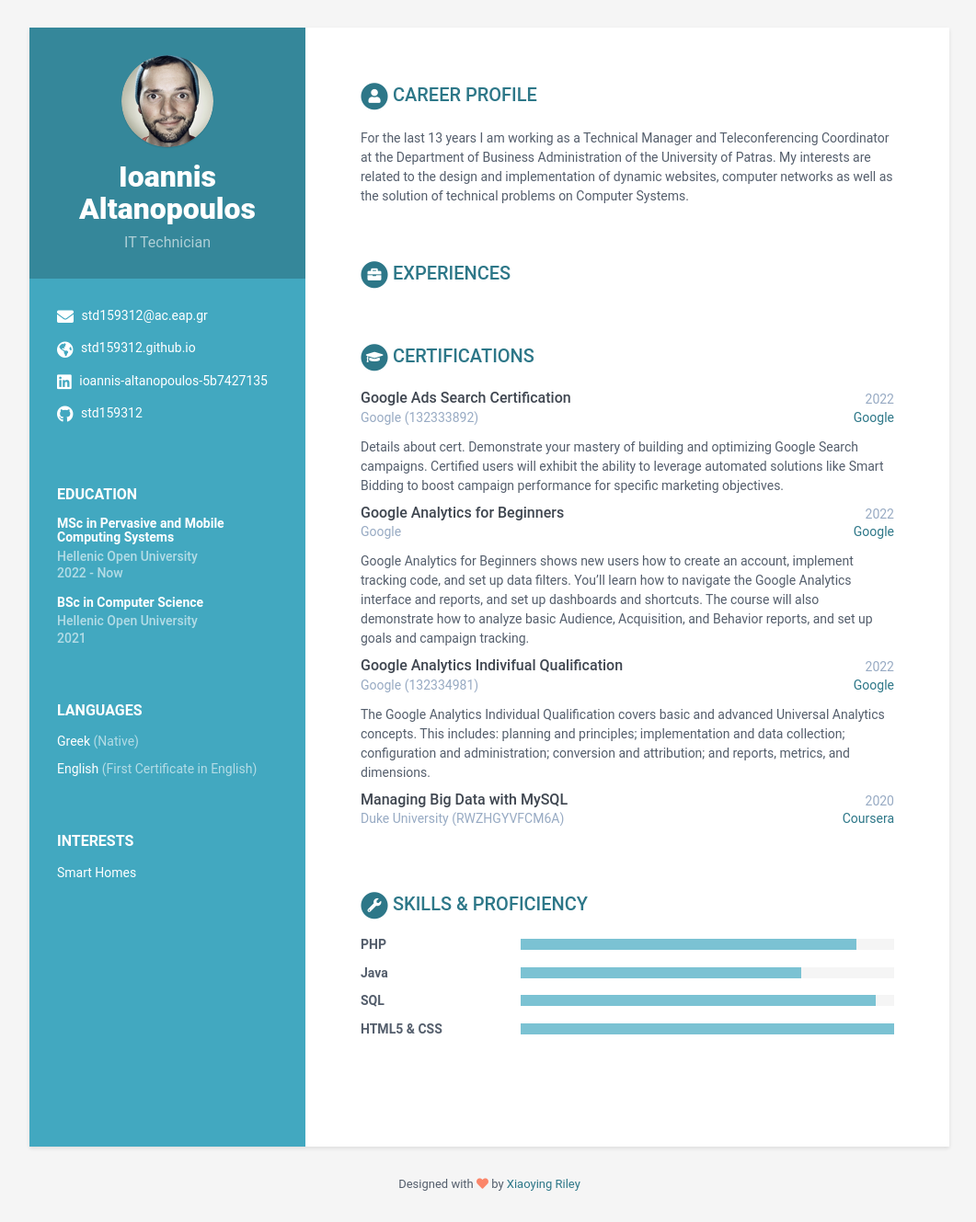
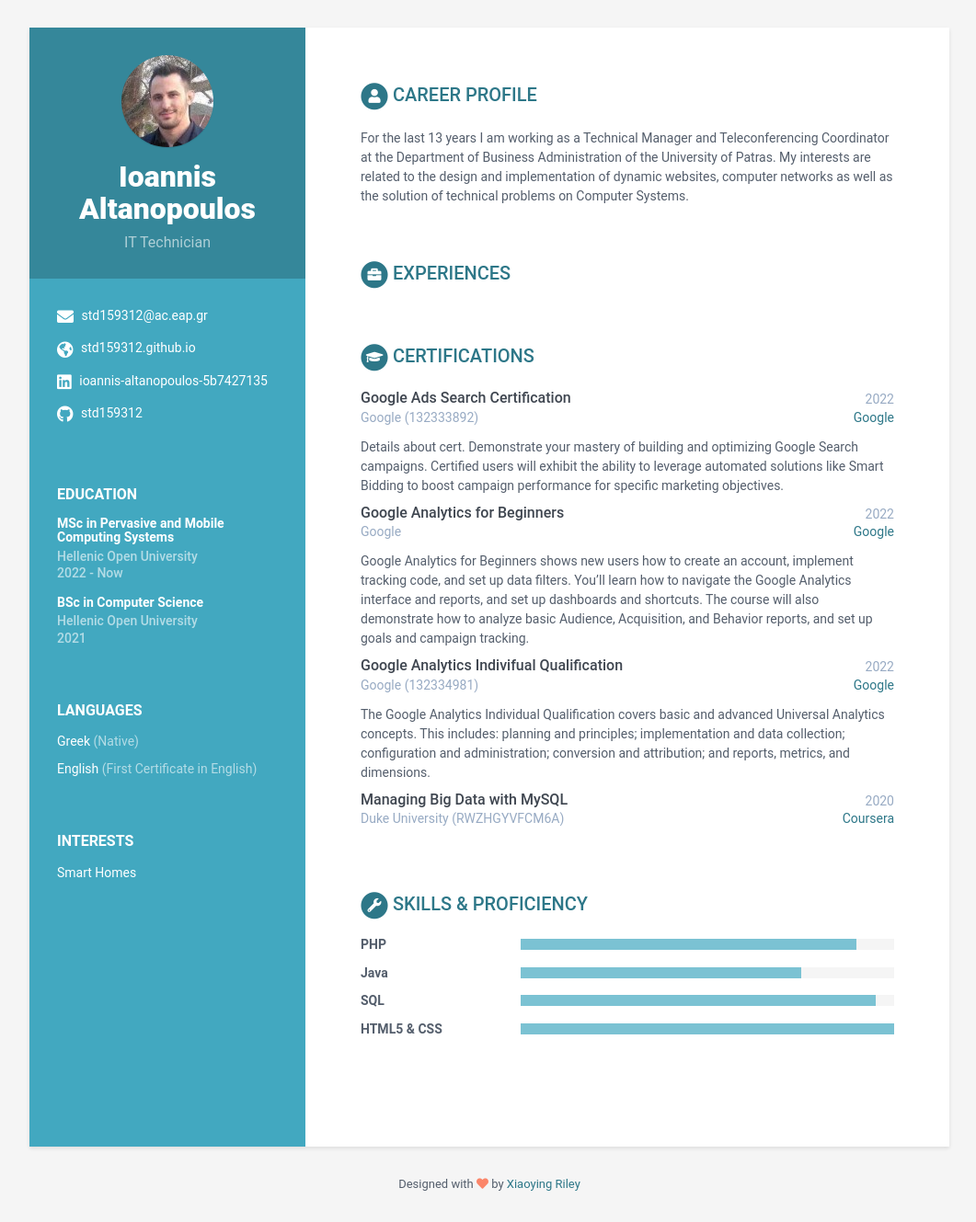
Before and after one commit to std159312/std159312.github.io, a Jekyll site: the page built from index.html, in a window 1280 px wide. Shown: the whole page at 92% size, without its empty margins (108-1169 px from the left). Built offline with Jekyll 4.4.1, drawn with Linux system fonts in a browser that asks for light colours.

Commit message:
Initial commit

```diff
--- a/_data/data.yml
+++ b/_data/data.yml
@@ -10,7 +10,7 @@
     # Profile information
     name: Ioannis Altanopoulos
     tagline: IT Technician
-    avatar: profile.png  #place a 100x100 picture inside /assets/images/ folder and provide the name of the file below
+    avatar: profile.jpg  #place a 100x100 picture inside /assets/images/ folder and provide the name of the file below
 
     # Sidebar links
     email: std159312@ac.eap.gr
```
Also changed, not shown: assets/images/profile.jpg (added).
